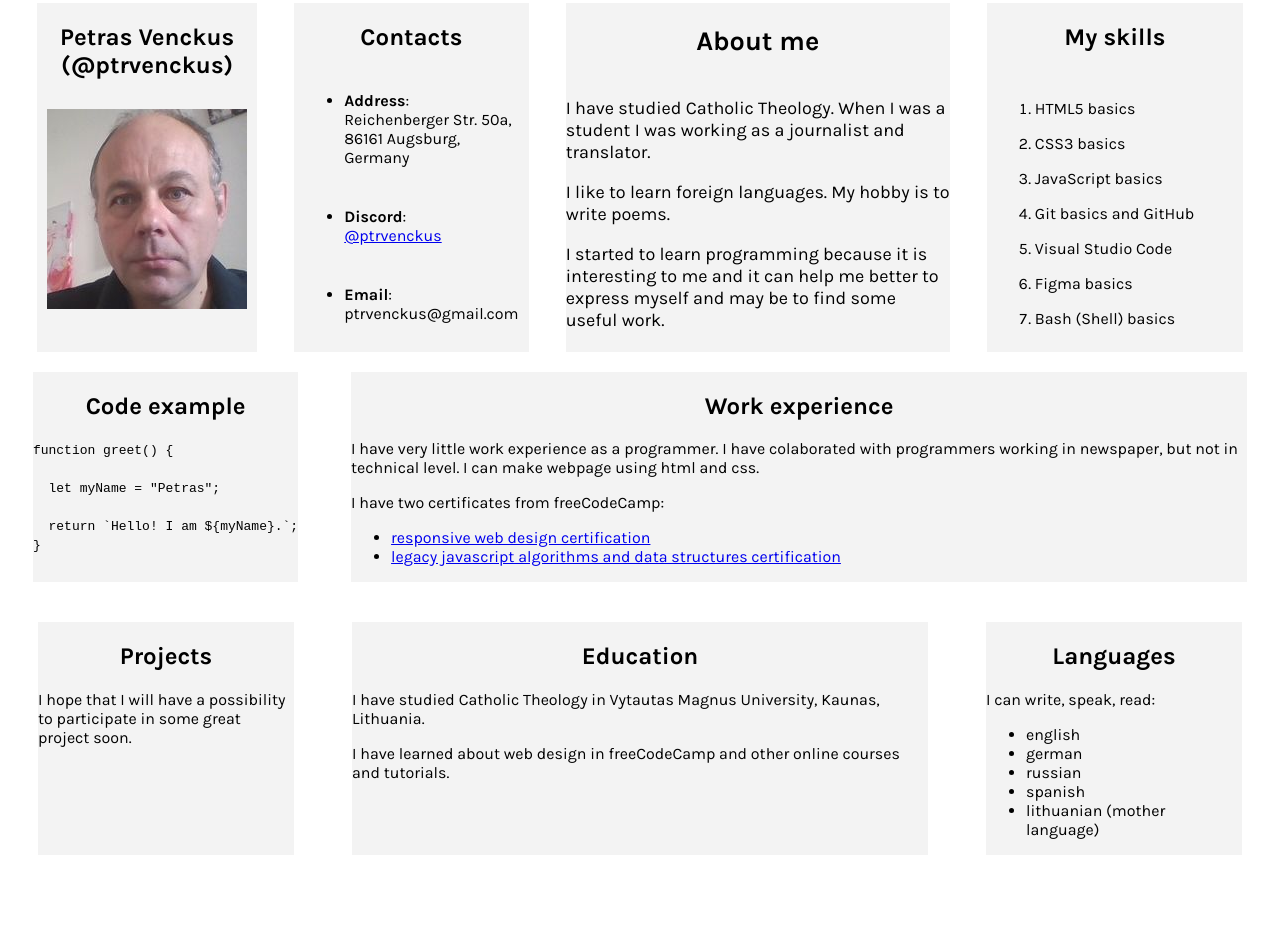
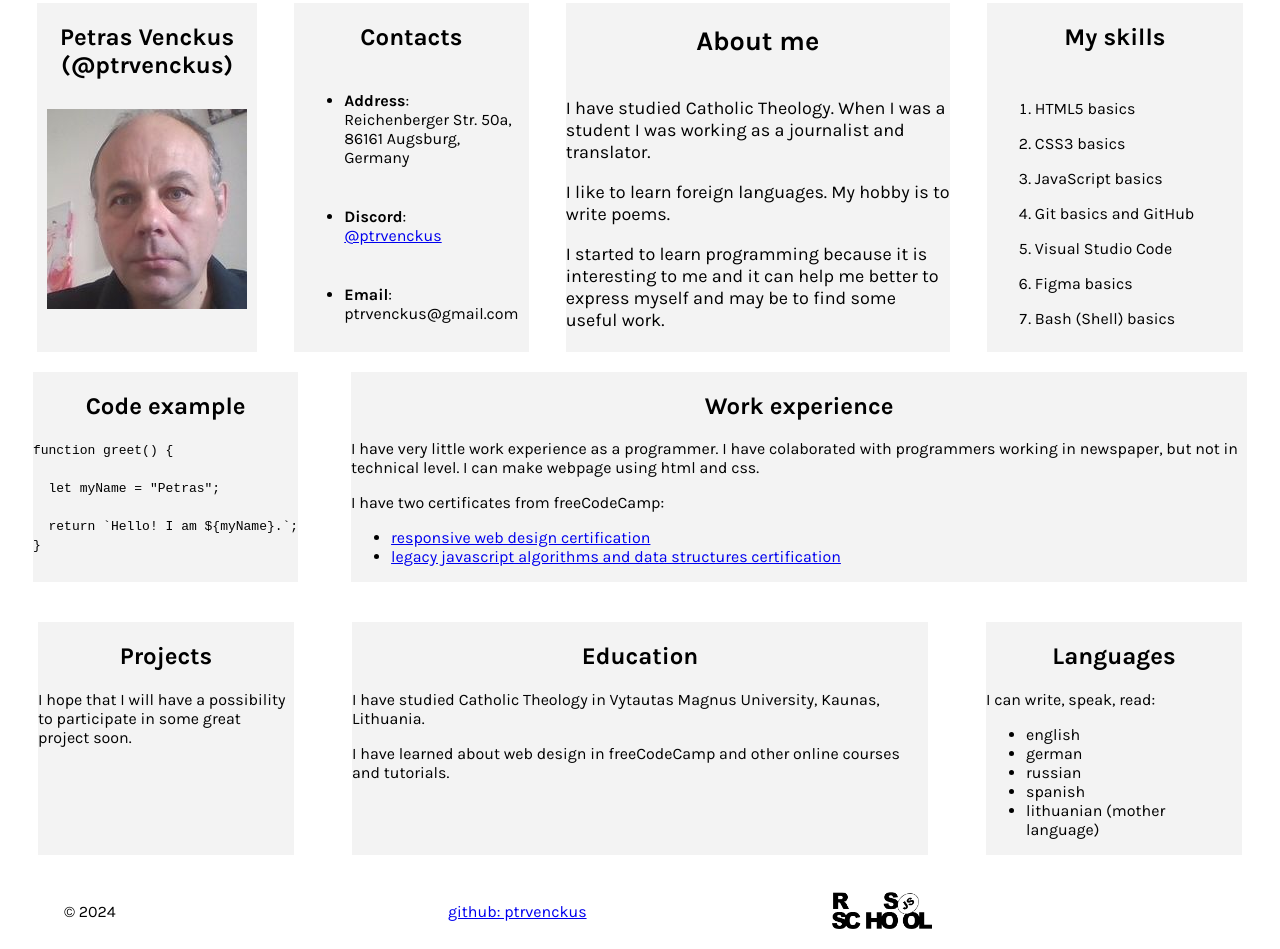
Before and after one commit to ptrvenckus/rsschool-cv, a plain HTML site: page index.html in a window 1280 px wide. Shown: the part 221-1170 px from the top of the page. Before the commit the page ends 1096 px from the top, so only its background shows below. Drawn offline with Linux system fonts and the light colour scheme.

Commit message:
feat: add footer and favicon

```diff
--- a/index.html
+++ b/index.html
@@ -3,6 +3,7 @@
   <head>
     <meta charset="UTF-8">
     <meta name="viewport" content="width=device-width, initial-scale=1.0">
+    <link rel="shortcut icon" href="favicon.ico" type="image/x-icon">
     <link href="https://fonts.googleapis.com/css2?family=Karla:ital,wght@0,200..800;1,200..800&display=swap" rel="stylesheet">
     <link rel="stylesheet" href="style.css">
     <title>CV</title>
@@ -93,6 +94,11 @@
         </ul>
       </section>
     </main>
+    <footer class="footer">
+      <p class="footer-p">&copy; 2024</p>
+      <p class="footer-p"><a href="https://github.com/ptrvenckus">github: ptrvenckus</a></p>
+      <p class="footer-p"><a href="https://rs.school/courses/javascript-preschool-ru"><img class="rsschool-logo" src="./rsschool-logo.png" alt="rsschool logo"></a></p>
+    </footer>
   </head>
   <body>
     <div class="container"></div>
--- a/style.css
+++ b/style.css
@@ -94,3 +94,16 @@ container {
   margin: 20px;
   width: 20%;
 }
+.footer {
+  display: flex;
+  align-items: center;
+  justify-content: center;
+}
+
+.footer-p {
+  width: 30%;
+}
+
+.rsschool-logo {
+  width: 100px;
+}
```
Also changed, not shown: favicon.ico (added), rsschool-logo.png (added).
